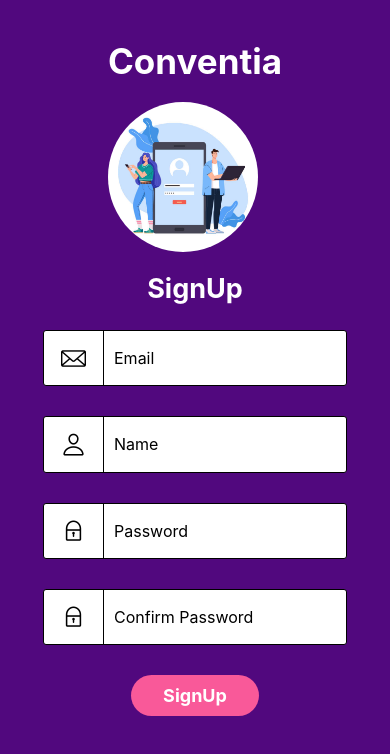
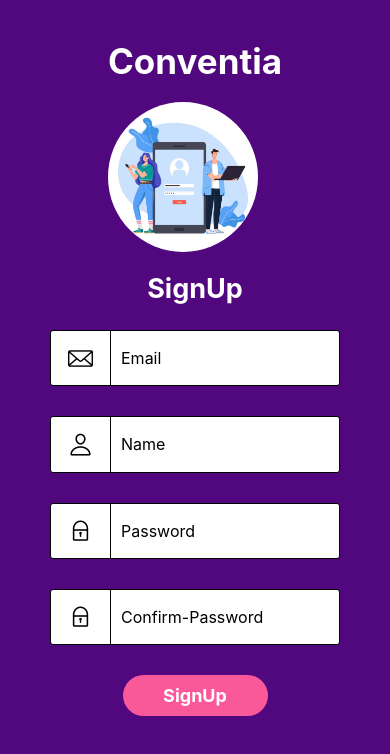
Before and after one commit to tharunkumar-15/Demo, a React Native app: screen /Signpage in a window 390 px wide. Shown: the top 754 px of the page. Built offline with nearby package versions, Linux system fonts and the light colour scheme.

Commit message:
accounts tab works pending

```diff
--- /dev/null
+++ b/CustomInput.js
@@ -0,0 +1,57 @@
+import { StyleSheet, Text, View, TextInput } from 'react-native';
+import React from 'react';
+import { Dimensions } from 'react-native';
+
+const windowWidth = Dimensions.get('window').width;
+const windowHeight = Dimensions.get('window').height;
+
+const CustomInput = ({ placeholderText, Icon, Icontype, coloricon, ...rest }) => {
+  return (
+    <View style={styles.iconcontainer}>
+      <View style={styles.icon}>
+        {Icon && <Icon name={Icontype} size={25} color={'black'} />}
+      </View>
+      <TextInput
+        style={styles.emailfield}
+        numberOfLines={1}
+        placeholder={placeholderText}
+        placeholderTextColor="black"
+        {...rest}
+      />
+    </View>
+  );
+};
+
+export default CustomInput;
+
+const styles = StyleSheet.create({
+  iconcontainer: {
+    marginTop: 10,
+    marginBottom: 20,
+    width: 290,
+    borderColor: 'black',
+    borderRadius: 3,
+    borderWidth: 1,
+    flexDirection: 'row',
+    alignItems: 'center',
+    backgroundColor: '#fff',
+    height: windowHeight / 15,
+  },
+  emailfield: {
+    width: '90%',
+    fontSize: 16,
+    color: 'black',
+    justifyContent: 'center',
+    alignItems: 'center',
+    paddingLeft: 10,
+  },
+  icon: {
+    padding: 10,
+    height: '100%',
+    justifyContent: 'center',
+    alignItems: 'center',
+    borderRightColor: 'black',
+    borderRightWidth: 1,
+    width: 60,
+  },
+});
--- a/Redux/Reducers.js
+++ b/Redux/Reducers.js
@@ -1,7 +1,7 @@
 import {SET_USER} from './Actions'
 
 const initialState={
-    user:'123456',
+    user:'',
 }
 
 function useReducer(state=initialState,action){
--- a/login.js
+++ b/login.js
@@ -11,24 +11,21 @@ import {
   View,
   Text,
   StyleSheet,
-  TextInput,
   Pressable,
   Image,
   ScrollView,
   ActivityIndicator,
 } from 'react-native';
 // import { useNavigation } from '@react-navigation/native';
-import {Dimensions} from 'react-native';
 // import {GoogleSignin} from '@react-native-google-signin/google-signin';
 import CustomButton from './CustomButton';
 import {useSelector, useDispatch} from 'react-redux';
 import {setUser} from './Redux/Actions';
+import CustomInput from './CustomInput';
 
-const windowWidth = Dimensions.get('window').width;
-const windowHeight = Dimensions.get('window').height;
 function LoginPage({navigation}) {
   // const navigation = useNavigation();
-  const {user} = useSelector(state => state.useReducer);
+  // const {user} = useSelector(state => state.useReducer);
   const dispatch = useDispatch();
 
   const [email, setemail] = useState(null);
@@ -36,11 +33,6 @@ function LoginPage({navigation}) {
   const [isloaded, setisloaded] = useState(true);
   useEffect(() => {
     getdata();
-    // GoogleSignin.configure({
-    //   webClientId:
-    //     '67422949635-q5vndsjn79ea1mu433u8ftusm4dvhiv0.apps.googleusercontent.com',
-    //   offlineAccess: false,
-    // });
     getuid();
   }, []);
 
@@ -136,39 +128,30 @@ function LoginPage({navigation}) {
             />
           </View>
           <Text style={styles.loginpagetext}>Login</Text>
-          <View style={styles.iconcontainer}>
-            <View style={styles.icon}>
-              <Fontisto size={25} color={'black'} name="email" />
-            </View>
-            <TextInput
-              style={styles.emailfield}
-              placeholder="Email"
-              placeholderTextColor="black"
+            <CustomInput
+              placeholderText={'Email'}
               autoCapitalize="none"
               autoCorrect={false}
+              onChangeText={email => setemail(email)}
               keyboardType="email-address"
-              onChangeText={email => setemail(email)}
+              Icon={Fontisto}
+              Icontype='email'
             />
-          </View>
-          <View style={styles.iconcontainer}>
-            <View style={styles.icon}>
-              <AntDesign size={25} color={'black'} name="lock" />
-            </View>
-            <TextInput
-              style={styles.emailfield}
-              placeholder="Password"
-              placeholderTextColor="black"
+            <CustomInput
+              placeholderText={'Password'}
               secureTextEntry={true}
               autoCapitalize="none"
               autoCorrect={false}
               onChangeText={password => setpassword(password)}
+              Icon={AntDesign}
+              Icontype='lock'
             />
-          </View>
           <CustomButton
             onPress={() => login()}
             buttonStyle={{
               backgroundColor: '#f95999',
               margin: 10,
+              width:'50%',
             }}
             buttonTitle="Login"
           />
@@ -223,39 +206,10 @@ const styles = StyleSheet.create({
     marginBottom: 15,
     textAlign: 'center',
   },
-  emailfield: {
-    width: '80%',
-    fontSize: 16,
-    color: 'black',
-    justifyContent: 'center',
-    alignItems: 'center',
-    paddingLeft: 10,
-  },
   register: {
     color: 'white',
     fontSize: 17,
     margin: 15,
-  },
-  iconcontainer: {
-    marginTop: 10,
-    marginBottom: 20,
-    width: '95%',
-    borderColor: 'black',
-    borderRadius: 3,
-    borderWidth: 1,
-    flexDirection: 'row',
-    alignItems: 'center',
-    backgroundColor: '#fff',
-    height: windowHeight / 15,
-  },
-  icon: {
-    padding: 10,
-    height: '100%',
-    justifyContent: 'center',
-    alignItems: 'center',
-    borderRightColor: 'black',
-    borderRightWidth: 1,
-    width: 60,
   },
   forgotpassword: {
     fontSize: 15,
--- a/screens/UserProfileTab.js
+++ b/screens/UserProfileTab.js
@@ -1,51 +1,99 @@
-import React, { useEffect, useState } from 'react'
-import{
-    View,
-    Text,
-    StyleSheet,
-} from 'react-native';
+import React, {useEffect, useState} from 'react';
+import {View, Text, StyleSheet, Image} from 'react-native';
 import CustomButton from '../CustomButton';
-import { signOut } from 'firebase/auth';
-import { auth } from '../config';
-import { useNavigation } from '@react-navigation/native';
-import AsyncStorage from '@react-native-async-storage/async-storage'
-import { useSelector,useDispatch } from 'react-redux';
-import { setUser } from '../Redux/Actions';
+import {signOut} from 'firebase/auth';
+import {auth} from '../config';
+import {doc, getDoc} from 'firebase/firestore';
+// import { useNavigation } from '@react-navigation/native';
+import AsyncStorage from '@react-native-async-storage/async-storage';
+import {useSelector, useDispatch} from 'react-redux';
+import {setUser} from '../Redux/Actions';
+import {db} from '../config';
 
-function UserProfileTab() {
-  const navigation = useNavigation();
-  const { user} = useSelector(state => state.useReducer);
-  const dispatch=useDispatch()
+function UserProfileTab({navigation}) {
+  const [userdata, setUserdata] = useState([]);
+  const[modal,setModal]=useState(false);
+  const {user} = useSelector(state => state.useReducer);
+  const dispatch = useDispatch();
 
-  const logout=()=>{
-    try{
-        signOut(auth).then(()=>{
-          AsyncStorage.removeItem('UserData');
-          dispatch(setUser(''));
-          navigation.navigate('userloginpage')
-        })
-      }
-        catch(error){
-          alert(error);
-        }
+  useEffect(() => {
+    Userdata();
+  },[]);
+
+  const Userdata = async () => {
+    try {
+      const UserRef = doc(db, 'Users', user);
+      const UserSnap = await getDoc(UserRef);
+      // if (UserSnap.exists()) {
+      //   console.log("Document data:", UserSnap.data());
+      // } else {
+      //   // doc.data() will be undefined in this case
+      //   console.log("No such document!");
+      // }
+      setUserdata(UserSnap.data());
+    } catch (error) {
+      console.log(error);
     }
+  };
+
+  const logout = () => {
+    try {
+      signOut(auth).then(() => {
+        AsyncStorage.removeItem('UserData');
+        dispatch(setUser(''));
+        navigation.navigate('userloginpage');
+      });
+    } catch (error) {
+      alert(error);
+    }
+  };
   return (
     <View style={styles.usercontainer}>
-      <CustomButton buttonTitle='Sign Out' onPress={()=>logout()}/>
+      <View style={styles.userdetails}>
+        <View>
+          <Text style={styles.datacontainer}>Name:{userdata.Name}</Text>
+          <Text style={styles.datacontainer}>Email:{userdata.Email}</Text>
+        </View>
+      </View>
+      <View style={styles.buttonstyle}>
+      <CustomButton
+      buttonTitle="Sign Out"
+      onPress={() => logout()} />
+      <CustomButton
+        buttonTitle="Edit Profile"
+      />
+      </View>
     </View>
   );
 }
 export default UserProfileTab;
 
-const styles=StyleSheet.create({
-    usercontainer:{
-        flex:1,
-        justifyContent:'center',
-        alignItems:'center',
-        backgroundColor:'#fff',
-    },
-    welcometext:{
-        fontSize:25,
-        color:'black',
-    },
+const styles = StyleSheet.create({
+  usercontainer: {
+    flex: 1,
+    justifyContent: 'center',
+    alignItems: 'center',
+    backgroundColor: '#fff',
+  },
+  welcometext: {
+    fontSize: 25,
+    color: 'black',
+  },
+  userdetails:{
+     flex:2,
+  },
+  datacontainer: {
+    textAlign: 'center',
+    color: 'black',
+    fontSize: 19,
+    margin: 7,
+    marginTop:25,
+  },
+  buttonstyle: {
+    flex: 1,
+    width:'90%',
+    flexDirection: 'row',
+    justifyContent:'space-between',
+    alignItems: 'center',
+  },
 })
--- a/signup.js
+++ b/signup.js
@@ -3,7 +3,6 @@ import {
   StyleSheet,
   View,
   Text,
-  TextInput,
   Image,
   ScrollView,
 } from 'react-native';
@@ -14,22 +13,24 @@ import AntDesign from 'react-native-vector-icons/AntDesign';
 import Ionicons from 'react-native-vector-icons/Ionicons';
 import {Dimensions} from 'react-native';
 import CustomButton from './CustomButton';
-import { doc, setDoc } from "firebase/firestore";
-import { db } from './config';
+import {doc, setDoc} from 'firebase/firestore';
+import {db} from './config';
+import CustomInput from './CustomInput';
 
 const windowHeight = Dimensions.get('window').height;
 
 function SignupPage({navigation}) {
   // const navigation = useNavigation();
   const [userdetail, setuserdetail] = useState({
-    email:"",password:"",name:""
+    email: '',
+    password: '',
+    name: '',
   });
-
 
   const signup = () => {
     createUserWithEmailAndPassword(auth, userdetail.email, userdetail.password)
-      .then( userCredential => {
-         setDoc(doc(db, "Users", userCredential.user.uid), {
+      .then(userCredential => {
+        setDoc(doc(db, 'Users', userCredential.user.uid), {
           Email: userdetail.email,
           Name: userdetail.name,
         });
@@ -56,68 +57,54 @@ function SignupPage({navigation}) {
           />
         </View>
         <Text style={styles.loginpagetext}>SignUp</Text>
-        <View style={styles.iconcontainer}>
-          <View style={styles.icon}>
-            <Fontisto size={25} color={'black'} name="email" />
-          </View>
-          <TextInput
-            style={styles.emailfield}
-            placeholder="Email"
-            placeholderTextColor="black"
+          <CustomInput
+            placeholderText={'Email'}
             autoCapitalize="none"
             autoCorrect={false}
-            keyboardType='email-address'
-            onChangeText={text => setuserdetail({...userdetail,email:text})}
+            keyboardType="email-address"
+            onChangeText={text => setuserdetail({...userdetail, email: text})}
+            Icon={Fontisto}
+            Icontype={'email'}
           />
-        </View>
-        <View style={styles.iconcontainer}>
-          <View style={styles.icon}>
-            <Ionicons size={25} color={'black'} name="ios-person-outline" />
-          </View>
-          <TextInput
-            style={styles.emailfield}
-            placeholder="Name"
-            placeholderTextColor="black"
+          <CustomInput
+            placeholderText={'Name'}
             autoCapitalize="none"
             autoCorrect={false}
-            onChangeText={text => setuserdetail({...userdetail,name:text})}
+            onChangeText={text => setuserdetail({...userdetail, name: text})}
+            Icon={Ionicons}
+            Icontype={'ios-person-outline'}
           />
-        </View>
-        <View style={styles.iconcontainer}>
-          <View style={styles.icon}>
-            <AntDesign size={25} color={'black'} name="lock" />
-          </View>
-          <TextInput
-            style={styles.emailfield}
-            placeholder="Password"
-            placeholderTextColor="black"
+          <CustomInput
+            placeholderText={'Password'}
             secureTextEntry={true}
             autoCapitalize="none"
             autoCorrect={false}
-            onChangeText={text => setuserdetail({...userdetail,password:text})}
+            onChangeText={text =>
+              setuserdetail({...userdetail, password: text})
+            }
+            Icon={AntDesign}
+            Icontype={'lock'}
           />
-        </View>
-        <View style={styles.iconcontainer}>
-          <View style={styles.icon}>
-            <AntDesign size={25} color={'black'} name="lock" />
-          </View>
-          <TextInput
-            style={styles.emailfield}
-            placeholder="Confirm Password"
-            placeholderTextColor="black"
+          <CustomInput
+            placeholderText={'Confirm-Password'}
             secureTextEntry={true}
             autoCapitalize="none"
             autoCorrect={false}
-            onChangeText={text => setuserdetail({...userdetail,password:text})}
+            onChangeText={text =>
+              setuserdetail({...userdetail, password: text})
+            }
+            Icon={AntDesign}
+            Icontype={'lock'}
           />
-        </View>
         <CustomButton
-        onPress={() => signup()}
-        buttonStyle={{
-          backgroundColor:'#f95999',
-          margin:10,
-        }}
-        buttonTitle="SignUp" />
+          onPress={() => signup()}
+          buttonStyle={{
+            backgroundColor: '#f95999',
+            margin: 10,
+            width:'50%',
+          }}
+          buttonTitle="SignUp"
+        />
       </ScrollView>
     </View>
   );
```
